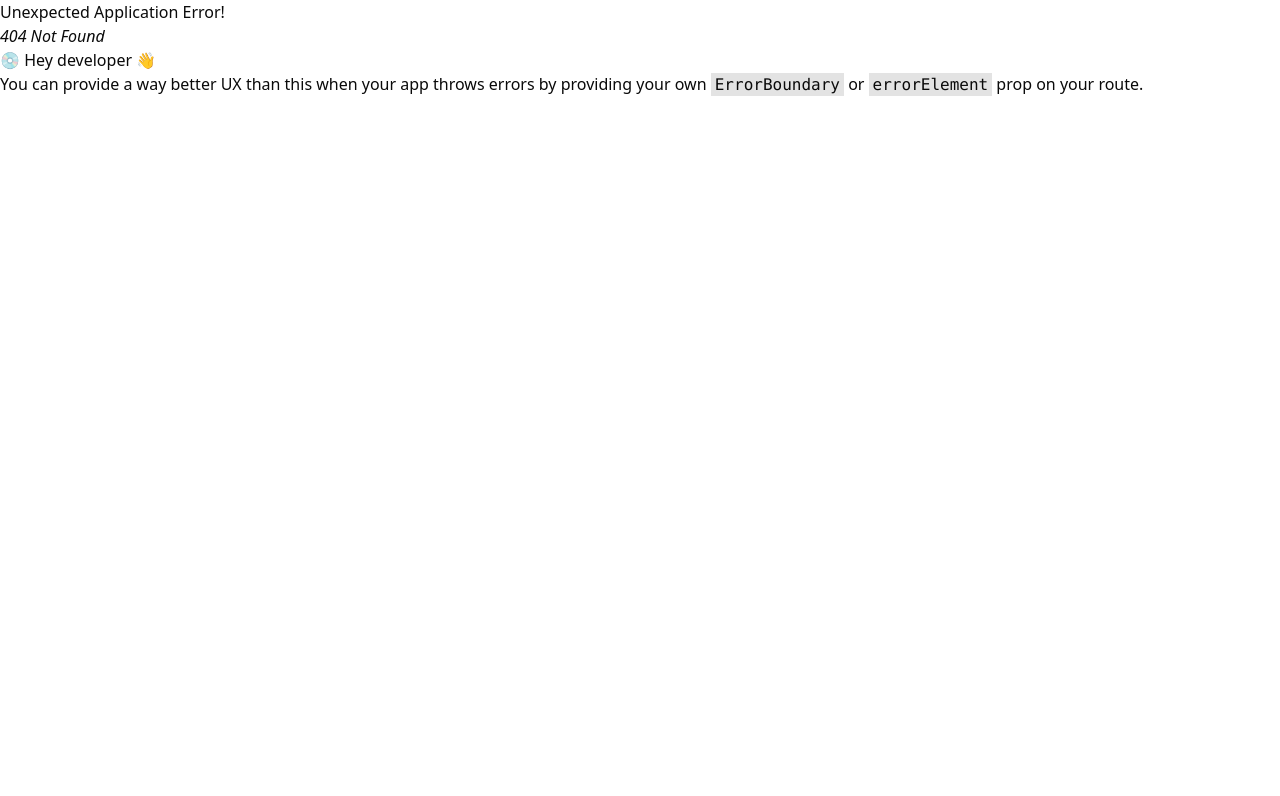
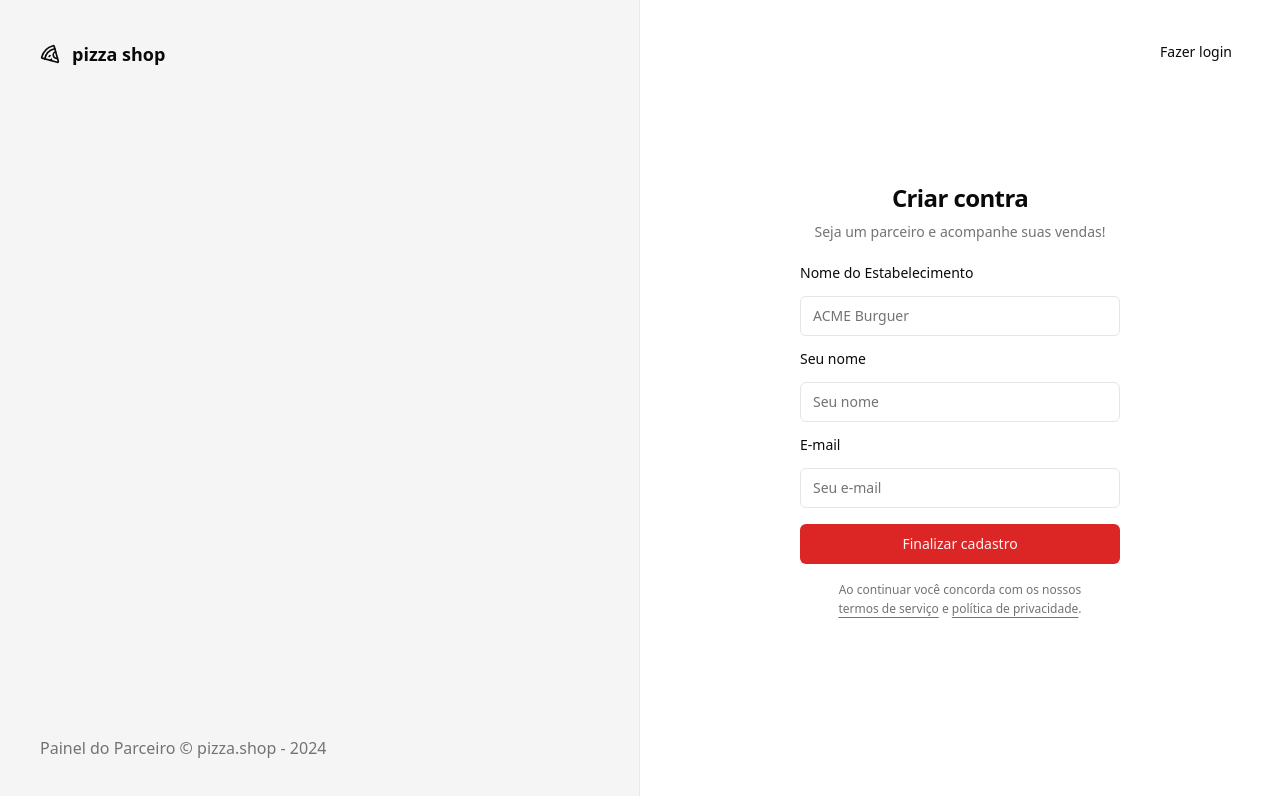
Before and after one commit to mspavanelli/pizza-shop-web, a React (Vite) app: page /sign-up in a window 1280 px wide. Before the commit this address had no page. Shown: the top 796 px of the page. Built offline with nearby package versions, Linux system fonts and the light colour scheme.

Commit message:
feat(auth): add sign-up page route

```diff
--- a/src/pages/auth/sign-in.tsx
+++ b/src/pages/auth/sign-in.tsx
@@ -1,6 +1,7 @@
-import { Loader, Loader2 } from "lucide-react";
+import { Loader2 } from "lucide-react";
 import { Helmet } from "react-helmet-async";
 import { useForm } from "react-hook-form";
+import { Link } from "react-router-dom";
 import { toast } from "sonner";
 import { z } from "zod";
 
@@ -10,19 +11,18 @@
 
 const signInForm = z.object({
   email: z.string().email(),
-  password: z.string().min(6),
 });
 
-type SignInForm = z.infer<typeof signInForm>;
+type signInForm = z.infer<typeof signInForm>;
 
 export function SignIn() {
   const {
     register,
     handleSubmit,
     formState: { isSubmitting },
-  } = useForm<SignInForm>();
+  } = useForm<signInForm>();
 
-  async function handleSignIn(data: SignInForm) {
+  async function handleSignIn(data: signInForm) {
     console.log(data);
     await new Promise((resolve) => setTimeout(resolve, 1000));
     toast.success("Enviamos um link de autenticação para o seu e-mail.");
@@ -32,6 +32,9 @@
     <>
       <Helmet title="Login" />
       <div className="p-8">
+        <Button asChild variant="ghost" className="absolute right-8 top-8">
+          <Link to="/sign-up">Novo estabelecimento</Link>
+        </Button>
         <div className="flex w-80 flex-col justify-center gap-6">
           <div className="flex flex-col gap-2 text-center">
             <h1 className="text-2xl font-semibold tracking-tight">
@@ -53,14 +56,6 @@
               {...register("email", { required: true })}
               required
             />
-            <Label htmlFor="password">Senha</Label>
-            <Input
-              type="password"
-              placeholder="Senha"
-              className="input"
-              {...register("password", { required: true })}
-              required
-            />
             <Button disabled={isSubmitting}>
               {isSubmitting && <Loader2 className="mr-2 size-4 animate-spin" />}
               {isSubmitting ? "Autenticando" : "Acessar painel"}
--- /dev/null
+++ b/src/pages/auth/sign-up.tsx
@@ -0,0 +1,111 @@
+import { Loader2 } from "lucide-react";
+import { Helmet } from "react-helmet-async";
+import { useForm } from "react-hook-form";
+import { Link, useNavigate } from "react-router-dom";
+import { toast } from "sonner";
+import { z } from "zod";
+
+import { Button } from "@/components/ui/button";
+import { Input } from "@/components/ui/input";
+import { Label } from "@/components/ui/label";
+
+const signUpForm = z.object({
+  restaurant: z.string(),
+  managerName: z.string(),
+  email: z.string().email(),
+});
+
+type signUpForm = z.infer<typeof signUpForm>;
+
+export function SignUp() {
+  const navigate = useNavigate();
+
+  const {
+    register,
+    handleSubmit,
+    formState: { isSubmitting },
+  } = useForm<signUpForm>();
+
+  async function handleCreateAccount(data: signUpForm) {
+    console.log(data);
+    await new Promise((resolve) => setTimeout(resolve, 1000));
+    toast.success("Restaurante criado com sucesso!", {
+      action: {
+        label: "Login",
+        onClick: () => {
+          navigate("/sign-in");
+        },
+      },
+    });
+  }
+
+  return (
+    <>
+      <Helmet title="Cadastro" />
+      <div className="p-8">
+        <Button asChild variant="ghost" className="absolute right-8 top-8">
+          <Link to="/sign-in">Fazer login</Link>
+        </Button>
+        <div className="flex w-80 flex-col justify-center gap-6">
+          <div className="flex flex-col gap-2 text-center">
+            <h1 className="text-2xl font-semibold tracking-tight">
+              Criar contra
+            </h1>
+            <p className="text-sm text-muted-foreground">
+              Seja um parceiro e acompanhe suas vendas!
+            </p>
+          </div>
+          <form
+            className="flex flex-col gap-4"
+            onSubmit={handleSubmit(handleCreateAccount)}
+          >
+            <Label htmlFor="restaurant">Nome do Estabelecimento</Label>
+            <Input
+              id="restaurant"
+              type="text"
+              placeholder="ACME Burguer"
+              className="input"
+              {...register("restaurant", { required: true })}
+              required
+            />
+            <Label htmlFor="manager">Seu nome</Label>
+            <Input
+              id="manager"
+              type="text"
+              placeholder="Seu nome"
+              className="input"
+              {...register("managerName", { required: true })}
+              required
+            />
+            <Label htmlFor="email">E-mail</Label>
+            <Input
+              id="email"
+              type="email"
+              placeholder="Seu e-mail"
+              className="input"
+              {...register("email", { required: true })}
+              required
+            />
+
+            <Button disabled={isSubmitting}>
+              {isSubmitting && <Loader2 className="mr-2 size-4 animate-spin" />}
+              {isSubmitting ? "Autenticando" : "Finalizar cadastro"}
+            </Button>
+
+            <p className="px-6 text-center text-xs leading-relaxed text-muted-foreground">
+              Ao continuar você concorda com os nossos{" "}
+              <a href="#" className="underline underline-offset-4">
+                termos de serviço
+              </a>{" "}
+              e{" "}
+              <a href="#" className="underline underline-offset-4">
+                política de privacidade
+              </a>
+              .
+            </p>
+          </form>
+        </div>
+      </div>
+    </>
+  );
+}
--- a/src/pages/layouts/auth.tsx
+++ b/src/pages/layouts/auth.tsx
@@ -13,7 +13,7 @@
           Painel do Parceiro &copy; pizza.shop - {new Date().getFullYear()}
         </footer>
       </div>
-      <div className="flex flex-col items-center justify-center">
+      <div className="relative flex flex-col items-center justify-center">
         <Outlet />
       </div>
     </div>
```
Also changed, not shown: src/routes/index.tsx (+7 -2 lines).
